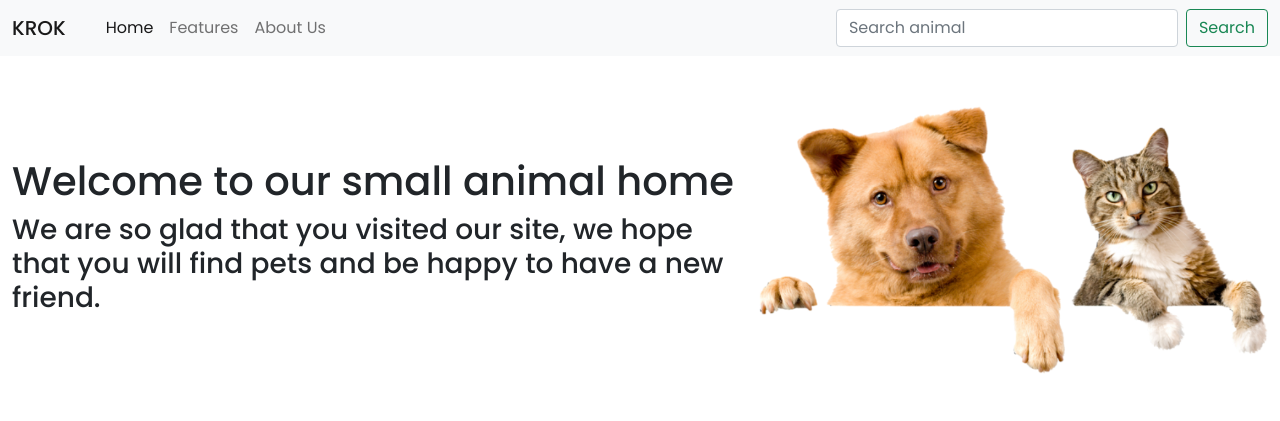
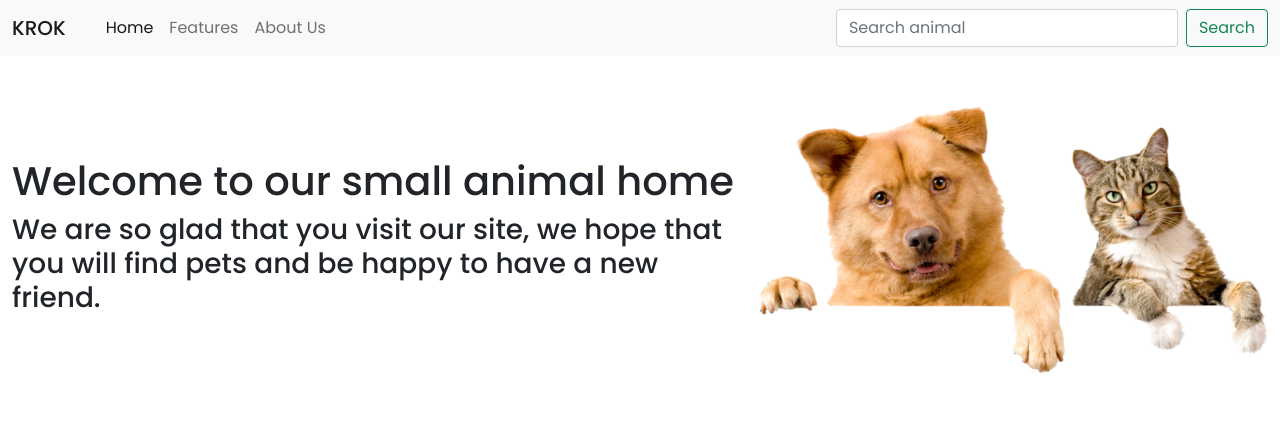
Before and after one commit to Skrok4/Shevchenko.github.io, a plain HTML site: page index.html in a window 1280 px wide. Shown: the top 421 px of the page. Drawn offline with nearby package versions, Linux system fonts and the light colour scheme.

Commit message:
Update index.html

```diff
--- a/index.html
+++ b/index.html
@@ -45,7 +45,7 @@
  <div class = "container-xxl">
   <div class="row align-items-center">
     <div class="col-7">
-	<h1>Welcome to our small animal home</h1> <h3>We are so glad that you visited our site, we hope that you will find pets and be happy to have a new friend.</h3>
+	<h1>Welcome to our small animal home</h1> <h3>We are so glad that you visit our site, we hope that you will find pets and be happy to have a new friend.</h3>
 	</div>
     <div class="col-5"><img  class="w-100" src="img/pets.png" alt="pets"></div>
   </div>
```
